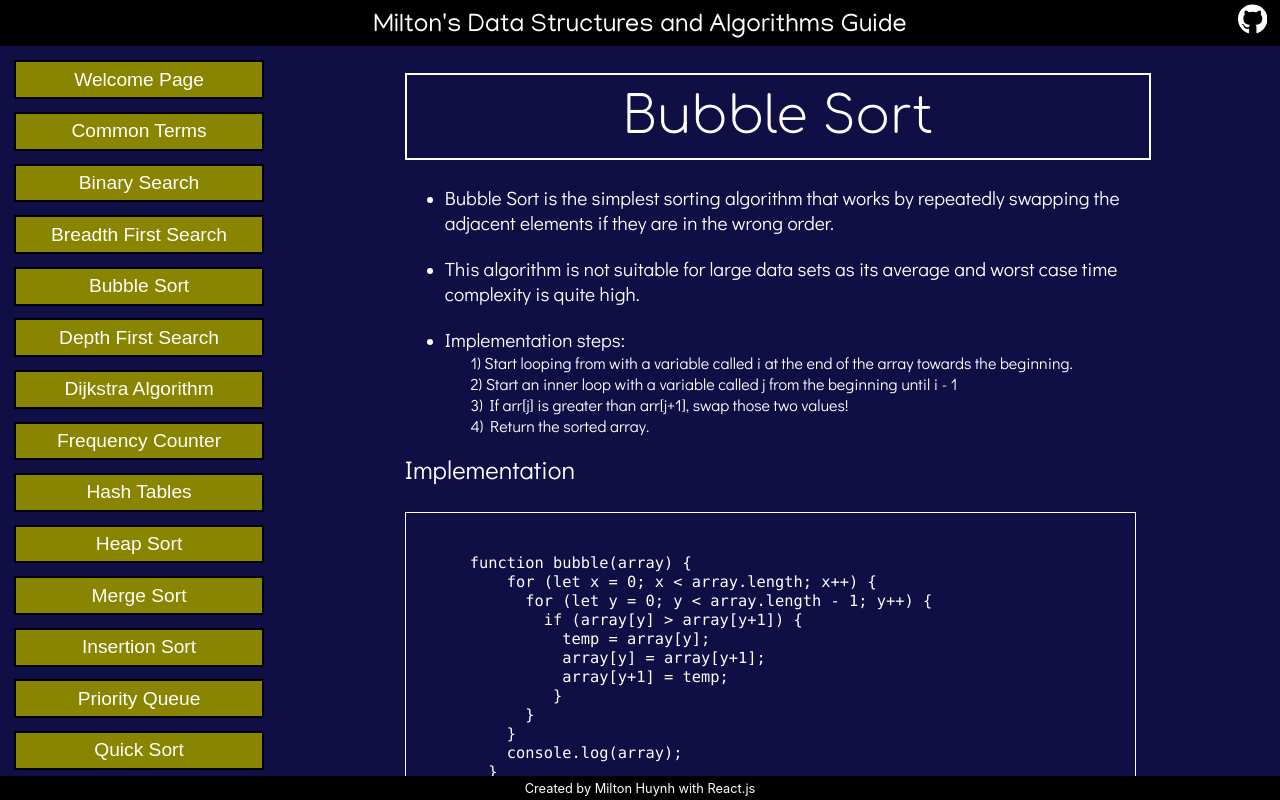
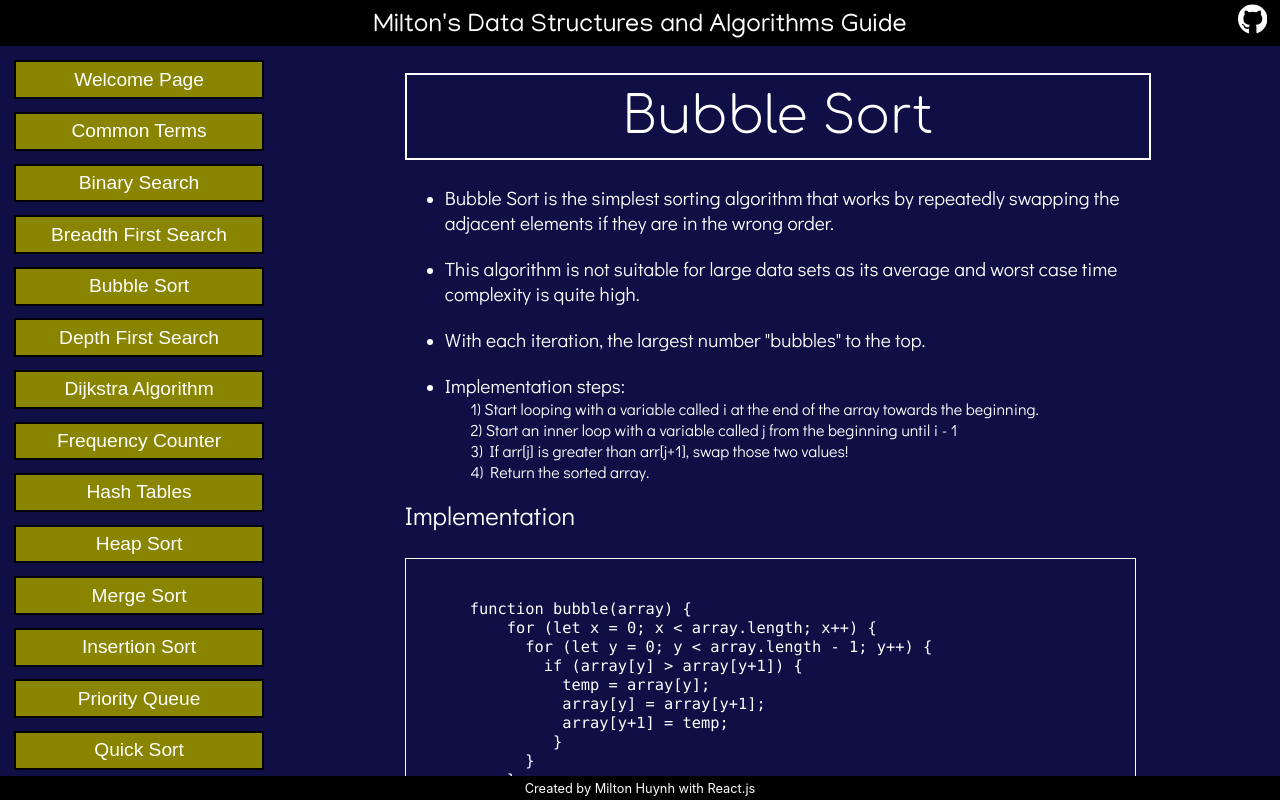
Before and after one commit to miltonhuynh/DSA-guide, a React (Create React App) app in the folder app/: page /DSA-guide/BubbleSort in a window 1280 px wide. Built offline with nearby package versions, Linux system fonts and the light colour scheme; a web font is replaced by a local one.

Commit message:
Spelling

```diff
--- a/app/src/Concepts/BubbleSort.js
+++ b/app/src/Concepts/BubbleSort.js
@@ -23,8 +23,9 @@ export default function BubbleSort() {
         <ul>
           <li><div class="font-m">Bubble Sort is the simplest sorting algorithm that works by repeatedly swapping the adjacent elements if they are in the wrong order.</div></li><br/>
           <li><div class="font-m">This algorithm is not suitable for large data sets as its average and worst case time complexity is quite high.</div></li><br/>
+          <li><div class="font-m">With each iteration, the largest number "bubbles" to the top.</div></li><br/>
           <li><div class="font-m">Implementation steps:</div></li>
-          <div class="indent">1) Start looping from with a variable called i at the end of the array towards the beginning.</div>
+          <div class="indent">1) Start looping with a variable called i at the end of the array towards the beginning.</div>
           <div class="indent">2) Start an inner loop with a variable called j from the beginning until i - 1</div>
           <div class="indent">3) If arr[j] is greater than arr[j+1], swap those two values!</div>
           <div class="indent">4) Return the sorted array.</div>
```
